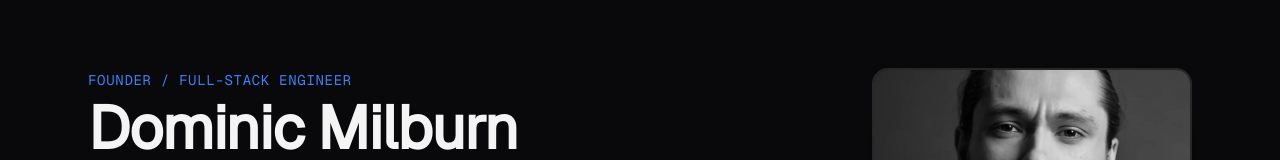
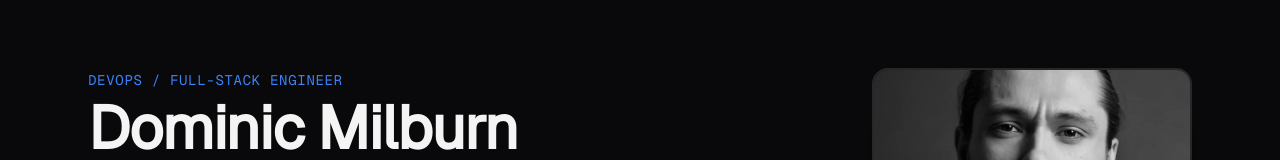
Before and after one commit to Nicci115/Portfolio, a React (Vite) app: page / in a window 1280 px wide. Shown: the part 172-332 px from the top of the page. Built offline with nearby package versions, Linux system fonts and the light colour scheme.

Commit message:
microcopy at the landing

```diff
--- a/src/content/portfolio.ts
+++ b/src/content/portfolio.ts
@@ -101,7 +101,7 @@ import banner from '@/assets/TABanner.jpeg';
 export const portfolio: PortfolioData = {
   identity: {
     name: 'Dominic Milburn',
-    title: 'Founder / Full-Stack Engineer',
+    title: 'DevOps / Full-Stack Engineer',
     tagline: 'Automation Engineer (AI + Systems)',
     location: 'Missouri, USA',
     mission:
@@ -299,7 +299,7 @@ export const portfolio: PortfolioData = {
   'I make state ownership explicit so no process updates data without clear responsibility.',
   'I design for distributed coordination even when a single-process solution would be easier.',
   'I treat authentication, authorization (RBAC), and route boundaries as architectural concerns, not middleware details.',
-  'I treat AI as a collaborator, not a source of truth. Guardrails and human oversight are part of the system.',
+  'I treat AI as a collaborator for certain tasks, not a source of truth. Guardrails and human oversight are part of the system.',
   'I prefer observable systems with traceable logs and clear causality over systems that “usually work.”',
 ],
   skills: {
```
